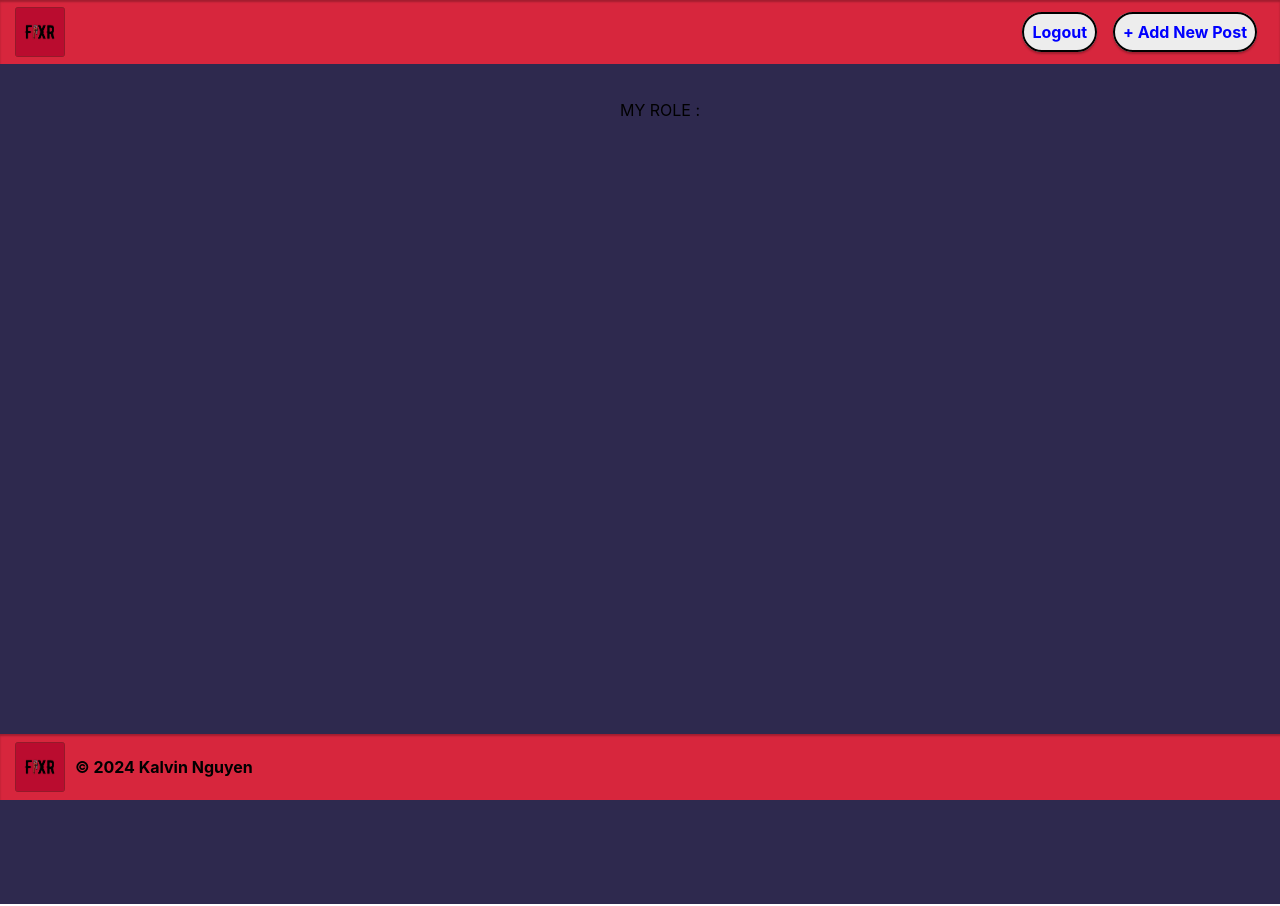
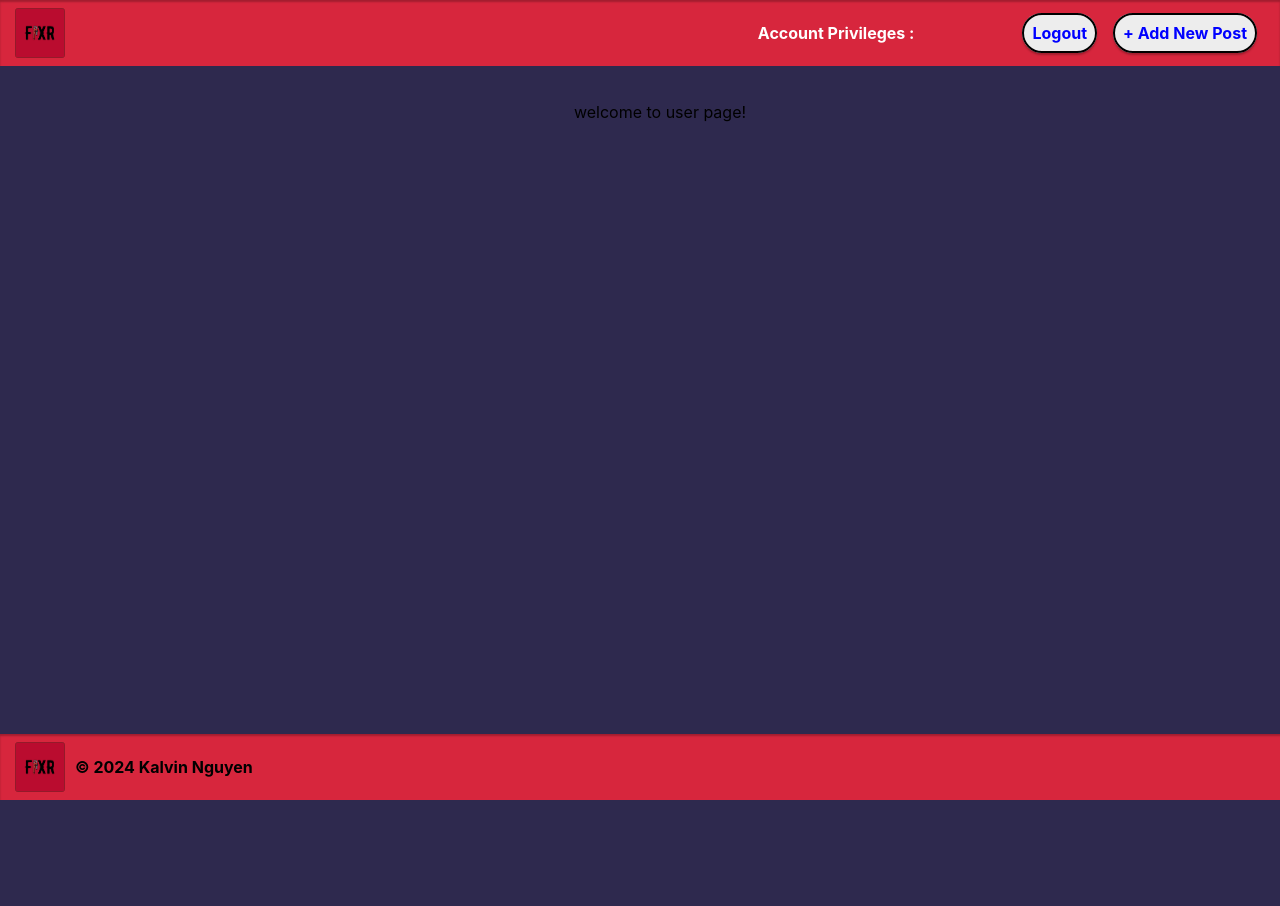
Before and after one commit to kalvintn/FIXR, a React (Create React App) app: page /user in a window 1280 px wide. Shown: the top 906 px of the page. Built offline with nearby package versions, Linux system fonts and the light colour scheme.

Commit message:
Role label in header
"regular" or "admin" after signup/login

```diff
--- a/src/App.js
+++ b/src/App.js
@@ -32,9 +32,9 @@ function App() {
           <Route path="/login" element={<LoginView role={updateUserRole}/>} />
           <Route path='/guest' element={<GuestView/>} />
           <Route path='/user' element={<UserView role={userRole}/>} />
-          <Route path='/create-post' element={<CreatePost/>} />
-          <Route path='/report-post' element={<ReportPost/>} />
-          <Route path='/admin-panel' element={<AdminPanel/>} />
+          <Route path='/create-post' element={<CreatePost role={userRole} />} />
+          <Route path='/report-post' element={<ReportPost role={userRole}/>} />
+          <Route path='/admin-panel' element={<AdminPanel role={userRole}/>} />
         </Routes>
       </div>
     </Router>
--- a/src/components/Header/Header.css
+++ b/src/components/Header/Header.css
@@ -8,7 +8,6 @@ header {
     align-items: center;
     box-shadow: inset 0px 2px 2px rgba(0, 0, 0, 0.25);
 }
-
 /* Logo */
 header img {
     height: 3em;
@@ -16,7 +15,13 @@ header img {
     border-radius: 5%;
     box-shadow: inset 0px 4px 4px rgba(0, 0, 0, 0.25);
 }
-
+/* Account Privileges */
+header p {
+    display: inline-block;
+    color: white;
+    font-weight: bold;
+    margin-right: 100px;
+}
 
 
 .button-wrapper {
--- a/src/pages/AdminPanelView/AdminPanel.js
+++ b/src/pages/AdminPanelView/AdminPanel.js
@@ -10,10 +10,11 @@ import Header from "../../components/Header/Header";
 import Main from "../../components/Main/Main";
 import Footer from "../../components/Footer/Footer";
 
-function AdminPanel(){
+function AdminPanel({ role }){
     return(
         <div>
             <Header>
+                <p> Account Privileges : { role } </p>
                 <Link to="/user">Return to Posts</Link>
             </Header>
             <Main>
--- a/src/pages/CreatePostView/CreatePost.js
+++ b/src/pages/CreatePostView/CreatePost.js
@@ -10,10 +10,11 @@ import Header from "../../components/Header/Header";
 import Main from "../../components/Main/Main";
 import Footer from "../../components/Footer/Footer";
 
-function CreatePost(){
+function CreatePost({ role }){
     return(
         <div>
             <Header>
+                <p> Account Privileges : { role } </p>
                 <Link to="/user">Return to Posts</Link>
             </Header>
             <Main>
--- a/src/pages/ReportPostView/ReportPost.js
+++ b/src/pages/ReportPostView/ReportPost.js
@@ -10,13 +10,14 @@ import Header from "../../components/Header/Header";
 import Main from "../../components/Main/Main";
 import Footer from "../../components/Footer/Footer";
 
-function ReportPost(){
+function ReportPost({ role }){
     return(
         <div>
             <Header>
                 <Link to="/user">Return to Posts</Link>
             </Header>
             <Main>
+                <p> Account Privileges : { role } </p>
                 <p>Welcome to the report post page!</p>
             </Main>
             <Footer />
--- a/src/pages/UserView/UserView.js
+++ b/src/pages/UserView/UserView.js
@@ -14,11 +14,12 @@ function UserView({ role }){
     return(
         <div>
             <Header>
+                <p> Account Privileges : { role } </p>
                 <Link to="/login">Logout</Link>
                 <Link to="/create-post">+ Add New Post</Link>
             </Header>
             <Main>
-                <p>MY ROLE : { role } </p>
+                <p>welcome to user page!</p>
             </Main>
             <Footer />
         </div>
```
